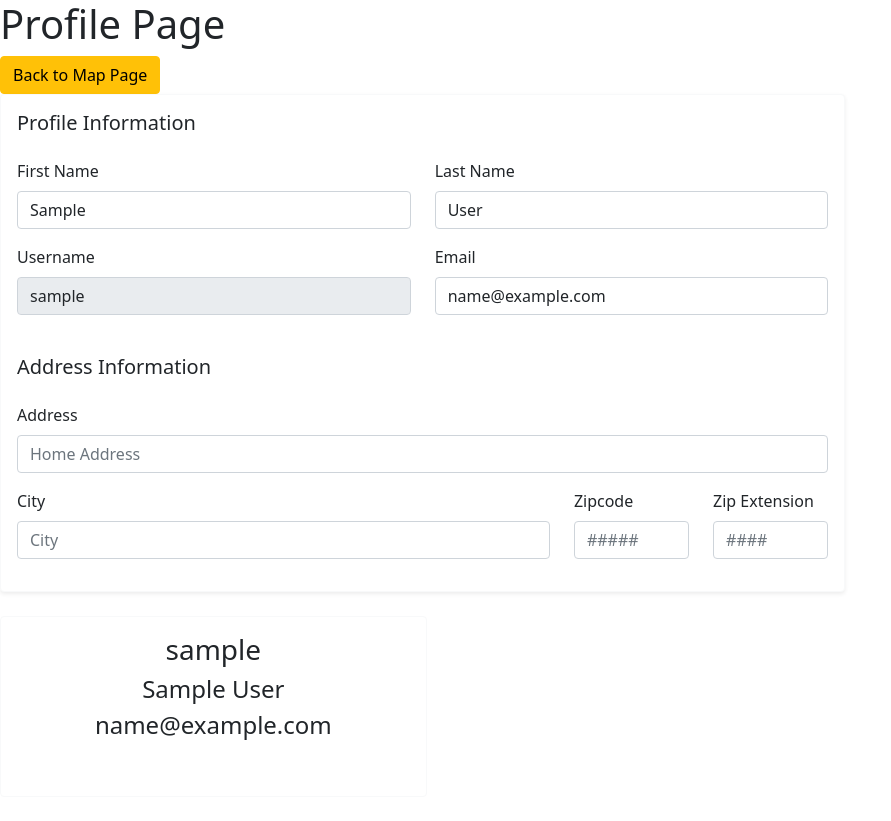
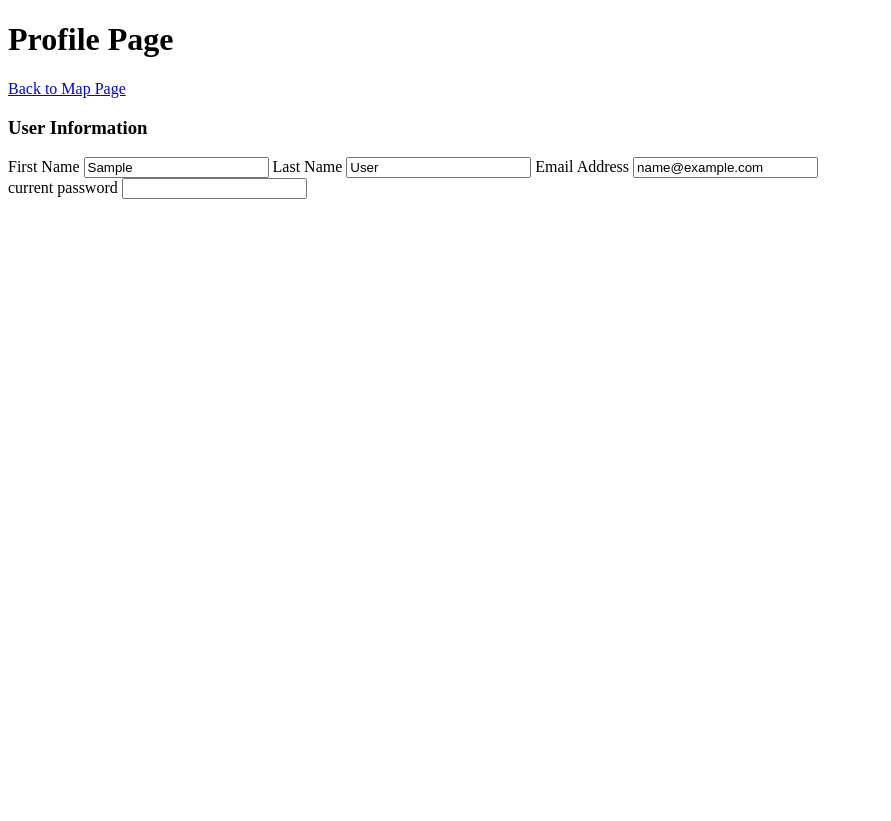
Before and after one commit to bthai1234/CMSC-447-History-On-The-Go, a Django app: page /profile/ in a window 1280 px wide. Shown: that part, without its empty margins (0-891 px from the left). After the commit the page ends 800 px from the top of that part, so only its background shows below. Run offline with Django 3.2, Linux system fonts and the light colour scheme; the visitor is signed in with stand-in values (Sample User, id 1); the page is wider than the window, and the part outside it is not shown; some libraries are stand-ins or nearby versions.

Commit message:
Start experimentation on branch

```diff
--- a/tour_app/templates/tour_app/profilePage.html
+++ b/tour_app/templates/tour_app/profilePage.html
@@ -11,114 +11,39 @@ TODO List:
 <head>
   <meta charset="UTF-8">
   <meta name="viewport" content="width=device-width, initial-scale=1">
-  <link href="https://cdn.jsdelivr.net/npm/bootstrap@5.1.3/dist/css/bootstrap.min.css" rel="stylesheet"
-    integrity="sha384-1BmE4kWBq78iYhFldvKuhfTAU6auU8tT94WrHftjDbrCEXSU1oBoqyl2QvZ6jIW3" crossorigin="anonymous">
-  <script src="https://code.jquery.com/jquery-3.3.1.slim.min.js"
-    integrity="sha384-q8i/X+965DzO0rT7abK41JStQIAqVgRVzpbzo5smXKp4YfRvH+8abtTE1Pi6jizo"
-    crossorigin="anonymous"></script>
-  <script src="https://cdnjs.cloudflare.com/ajax/libs/popper.js/1.14.7/umd/popper.min.js"
-    integrity="sha384-UO2eT0CpHqdSJQ6hJty5KVphtPhzWj9WO1clHTMGa3JDZwrnQq4sF86dIHNDz0W1"
-    crossorigin="anonymous"></script>
-  <script src="https://stackpath.bootstrapcdn.com/bootstrap/4.3.1/js/bootstrap.min.js"
-    integrity="sha384-JjSmVgyd0p3pXB1rRibZUAYoIIy6OrQ6VrjIEaFf/nJGzIxFDsf4x0xIM+B07jRM"
-    crossorigin="anonymous"></script>
   <title>Profile</title>
   {% load static %}
+  {% comment %} <link rel="stylesheet" type="text/css" href="{% static 'tour_app/profile.css' %}"> {% endcomment %}
 </head>
 
 <body>
   <h1>Profile Page</h1>
   {% comment %}Navigation button back to main content{% endcomment %}
-  <a href="{% url 'tour_app:mapPage' %}" class="btn btn-warning">Back to Map Page</a>
+  <a href="{% url 'tour_app:mapPage' %}" class="nav-btn">Back to Map Page</a>
 
-  <form action="" method="POST">
-    {% csrf_token %}
-    <div class="row">
-      <div class="col-12 col-xl-8">
-        <div class="card card-body bg-white border-light shadow-sm mb-4">
-          <h2 class="h5 mb-4">Profile Information</h2>
-          <div class="row">
-            <div class="col-6 mb-3">
-              <div class="form-group">
-                <label for="first-name" class="form-label">First Name</label>
-                <input name="first-name" class="form-control" type="text" placeholder="Enter your first name"
-                  value="{{ user.first_name }}" required>
-              </div>
-            </div>
-            <div class="col-6 mb-3">
-              <div class="form-group">
-                <label for="last-name" class="form-label">Last Name</label>
-                <input name="last-name" class="form-control" type="text" placeholder="Enter your last name"
-                  value="{{ user.last_name }}" required>
-              </div>
-            </div>
-          </div>
-          <div class="row">
-            <div class="col-6 mb-3">
-              <div class="form-group">
-                <label for="username" class="form-label">Username</label>
-                <input name="username" class="form-control" type="text" value="{{ user.username }}" readonly>
-              </div>
-            </div>
-            <div class="col-6 mb-3">
-              <div class="form-group">
-                <label for="email" class="form-label">Email</label>
-                <input name="email" class="form-control" type="text" placeholder="example@email.com"
-                  value="{{ user.email }}" required>
-              </div>
-            </div>
-          </div>
-          <h2 class="h5 my-4">Address Information</h2>
-          <div class="row">
-            <div class="col-12 mb-3">
-              <div class="form-group">
-                <label for="address" class="form-label">Address</label>
-                <input name="address" class="form-control" type="text" placeholder="Home Address"
-                  value="{{ userlocation.address }}" required>
-              </div>
-            </div>
-            <div class="col-8 mb-3">
-              <div class="form-group">
-                <label for="city" class="form-label">City</label>
-                <input name="city" class="form-control" type="text" placeholder="City" value="{{ userlocation.city }}"
-                  required>
-              </div>
-            </div>
-            <div class="col-2 mb-3">
-              <div class="form-group">
-                <label for="zipcode" class="form-label">Zipcode</label>
-                <input name="zipcode" class="form-control" type="text" placeholder="#####"
-                  value="{{ userlocation.zipcode }}" required>
-              </div>
-            </div>
-            <div class="col-2 mb-3">
-              <div class="form-group">
-                <label for="zip-ext" class="form-label">Zip Extension</label>
-                <input name="zip-ext" class="form-control" type="text" placeholder="####"
-                  value="{{ userlocation.zip_ext }}">
-              </div>
-            </div>
-          </div>
-        </div>
-      </div>
+  {% comment %}Profile update user information form{% endcomment %}
+
+  <div class="content">
+    <div class="form-container" id="update-user-info">
+      <form action="" method="POST">
+        {% csrf_token %}
+        <h3>User Information</h3>
+        <label class="form-label" for="first_name">First Name</label>
+        <input class="form-input" name="first_name" value="{{ user.first_name }}" placeholder="Enter First Name" required>
+        <label class="form-label" for="last_name">Last Name</label>
+        <input class="form-input" name="last" value="{{ user.last_name }}" placeholder="Enter Last Name" required>
+        <label class="form-label" for="email">Email Address</label>
+        <input class="form-input" name="email" value="{{ user.email }}" placeholder="Enter Email" required>
+      </form>
     </div>
 
-    <div class="col-12 col-xl-4">
-      <div class="row">
-        <div class="col-12 mb-4">
-          <div class="card border-light text-center p-0">
-            <div class="profile-cover rounded-top"></div>
-            <div class="card-body pb-5">
-              <h4 class="h3">{{ user.username }}</h4>
-              <h4 class="font-weight-normal">{{ user.first_name }} {{ user.last_name }}</h4>
-              <h4 class="font-weight-normal">{{ user.email }}</h4>
-            </div>
-          </div>
-        </div>
-      </div>
+    <div class="form-container" id="update-password">
+      <form action="" method="POST">
+        <label class="form-label" for="current_password">current password</label>
+        <input class="form-input" name="current_password" required>
+      </form>
     </div>
+  </div>
 
-  </form>
 </body>
-
 </html>
```
